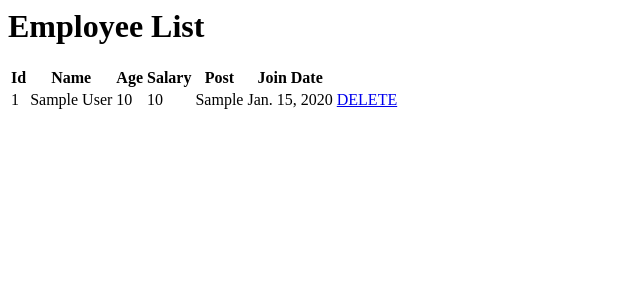
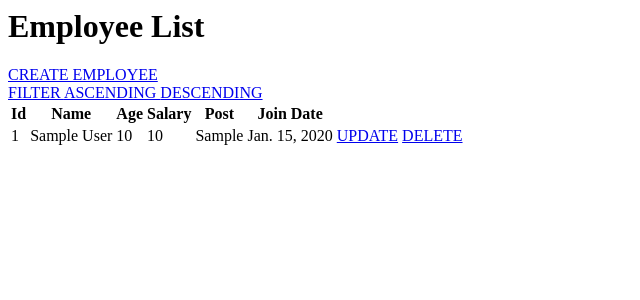
Before and after one commit to SahilM5467/learning26, a Django app: page /employee/employeeList in a window 1280 px wide. Shown: the top 300 px of the page, without its empty margins (0-640 px from the left). Run offline with Django 5.2, Linux system fonts and the light colour scheme; tables that the repository leaves empty hold one stand-in row (values such as "Sample post").

Commit message:
Update and Sort Employee

```diff
--- a/learning26/employee/forms.py
+++ b/learning26/employee/forms.py
@@ -1,7 +1,7 @@
 from django import forms
 from .models import Employee, Course, Car, Bike
 
-class EmployeeeForm(forms.ModelForm):
+class EmployeeForm(forms.ModelForm):
     class Meta :
         model = Employee
         fields = '__all__'
--- a/learning26/employee/urls.py
+++ b/learning26/employee/urls.py
@@ -5,10 +5,14 @@ from django.urls import include
 urlpatterns = [
     path('employeeList', views.employeeList, name="employeeList"),
     path('employeeFilter', views.employeeFilter),
-    path('createEmployeeForm', views.createEmployeeForm),
+    path('createEmployeeForm', views.createEmployeeForm, name="createEmployeeForm"),
+
     path('createCourseForm', views.createCourseForm),
     path('createCarForm', views.createCarForm),
     path('createBikeForm', views.createBikeForm),
 
+    path("filterEmployee/",views.filterEmployee,name="filterEmployee"),
+    path("updateemployee/<int:id>",views.updateEmployee,name="updateEmployee"),
     path("deleteEmployee/<int:id>",views.deleteEmployee,name="deleteEmployee"),
+    path("sortEmployee/<int:id>",views.sortEmployee,name="sortEmployee"),
 ]
--- a/learning26/employee/views.py
+++ b/learning26/employee/views.py
@@ -1,17 +1,14 @@
 from django.shortcuts import render, HttpResponse, redirect
 from . models import Employee,Course,Car,Bike
-from . forms import EmployeeeForm,CourseForm,CarForm,BikeForm
+from . forms import EmployeeForm,CourseForm,CarForm,BikeForm
 from django.db.models import Q
 
 
 # Create your views here.
 def employeeList(request):
-    employees1 = Employee.objects.all().values()
-    employees2 = Employee.objects.all().values_list()
-    print(employees1)
-    print(employees2)
+    employees = Employee.objects.all().order_by("id").values()
 
-    return render(request, "employee/employeeList.html", {'employees1':employees1,'employees2':employees2})
+    return render(request, "employee/employeeList.html", {"employees":employees})
 
 def employeeFilter(request):
 
@@ -85,11 +82,11 @@ def employeeFilter(request):
 def createEmployeeForm(request):
     print(request.method)
     if request.method == "POST":
-        form = EmployeeeForm(request.POST)
+        form = EmployeeForm(request.POST)
         form.save()
-        return HttpResponse("Employee Added...")
+        return redirect("employeeList")
     else :
-        form = EmployeeeForm()
+        form = EmployeeForm()
         return render(request, "employee/createEmployeeForm.html",{"form":form})
 
 def createCourseForm(request):
@@ -122,7 +119,38 @@ def createBikeForm(request):
         form = BikeForm()
         return render(request, "employee/createBikeForm.html",{"form":form})
 
+def filterEmployee(request):
+    print("filter employee called...")
+    employees = Employee.objects.filter(age__gte=20).values()
+    print("filter employees = ",employees)
+    return render(request,"employee/employeeList.html",{"employees":employees})
+
+def updateEmployee(request,id):
+
+    employee = Employee.objects.get(id=id)
+
+    if request.method == "POST":
+        form = EmployeeForm(request.POST,instance=employee)
+        form.save()
+        return redirect("employeeList")
+    else:
+        form = EmployeeForm(instance=employee)
+        return render(request,"employee/updateEmployee.html",{"form":form})
+
 def deleteEmployee(request,id):
     print("id from url = ",id)
     Employee.objects.filter(id=id).delete()
     return redirect("employeeList")
+
+def sortEmployee(request,id):
+
+    if id==1:
+        print("filter employee called...")
+        employees = Employee.objects.all().order_by("id").values()
+        print("filter employees = ",employees)
+        return render(request,"employee/employeeList.html",{"employees":employees})
+    else:
+        print("filter employee called...")
+        employees = Employee.objects.all().order_by("-id").values()
+        print("filter employees = ",employees)
+        return render(request,"employee/employeeList.html",{"employees":employees})
--- a/learning26/templates/employee/createEmployeeForm.html
+++ b/learning26/templates/employee/createEmployeeForm.html
@@ -1,6 +1,7 @@
 <h1> Create Employee Form </h1>
+<a href="{% url 'employeeList' %}">Employee List</a>
 <form method="POST">
     {% csrf_token %}
     {{form}}
-    <input type="Submit" value="Submit">
+    <input type="submit" value="Submit">
 </form>
--- a/learning26/templates/employee/employeeList.html
+++ b/learning26/templates/employee/employeeList.html
@@ -1,8 +1,9 @@
 <h1> Employee List </h1>
 
-{% comment %} <h3> {{employees1}} <h3>
-
-<h3> {{employees2}} <h3> {% endcomment %}
+<a href="{% url 'createEmployeeForm'%}"> CREATE EMPLOYEE <a/> </br>
+<a href ="{% url 'filterEmployee' %}"> FILTER </a>
+<a href ="{% url 'sortEmployee' 1 %}"> ASCENDING </a>
+<a href ="{% url 'sortEmployee' 0 %}"> DESCENDING </a>
 
 <table>
     <tr>
@@ -13,7 +14,7 @@
         <th> Post </th>
         <th> Join Date </th>
     </tr>
-     {% for emp in employees1 %}
+     {% for emp in employees %}
     <tr>
         <td> {{emp.id}} </td>
         <td> {{emp.name}} </td>
@@ -21,6 +22,7 @@
         <td> {{emp.salary}} </td>
         <td> {{emp.post}} </td>
         <td> {{emp.join_date}} </td>
+        <td> <a href = "{% url 'updateEmployee' emp.id %}"> UPDATE </a> </td>
         <td> <a href = "{% url 'deleteEmployee' emp.id %}"> DELETE </a> </td>
     </tr>
     {% endfor %}
--- /dev/null
+++ b/learning26/templates/employee/updateEmployee.html
@@ -0,0 +1,5 @@
+<form method ="post">
+    {% csrf_token %}
+    {{form.as_p}}
+    <input type="submit" value="Update">
+</form>
```
